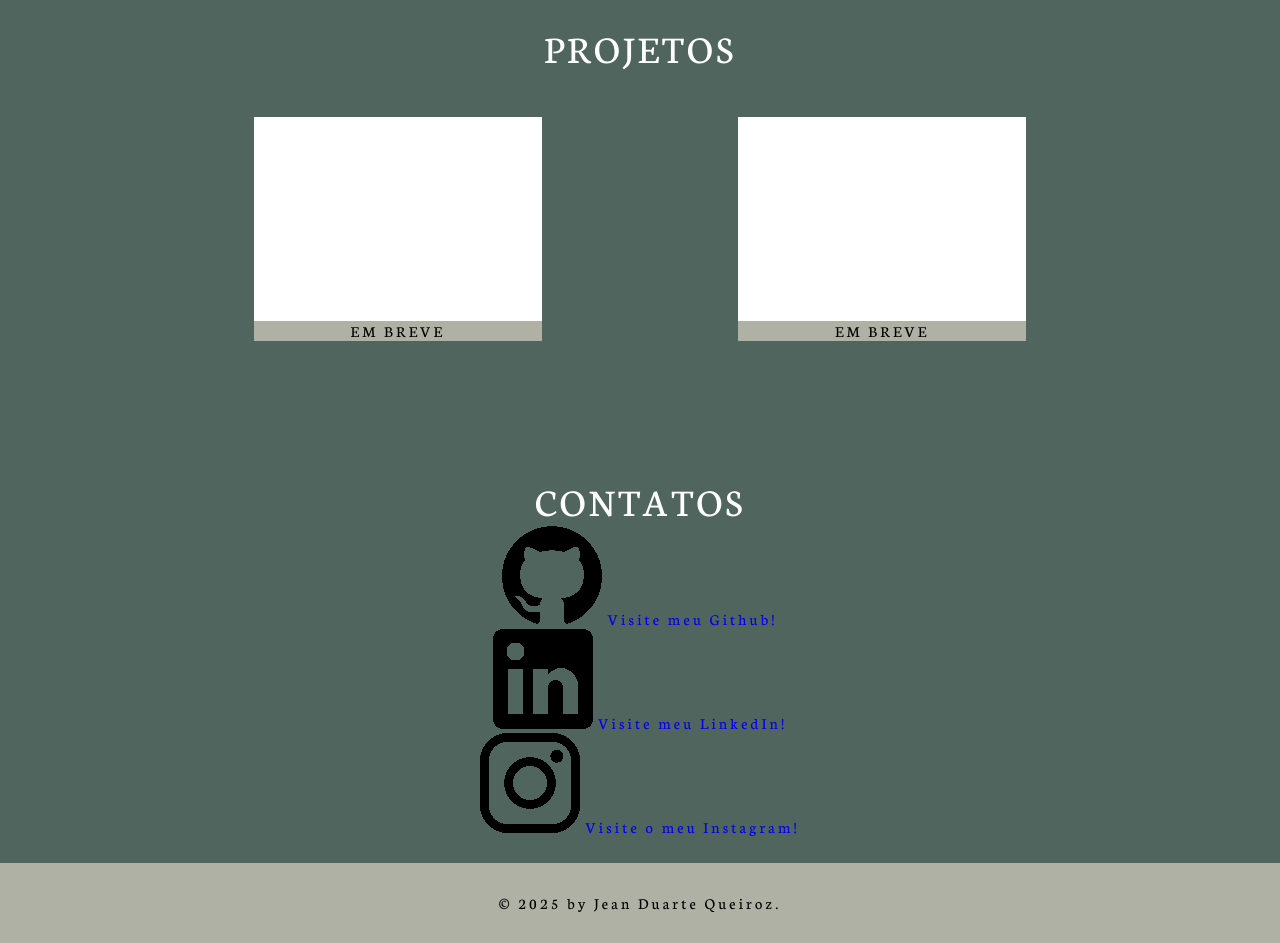
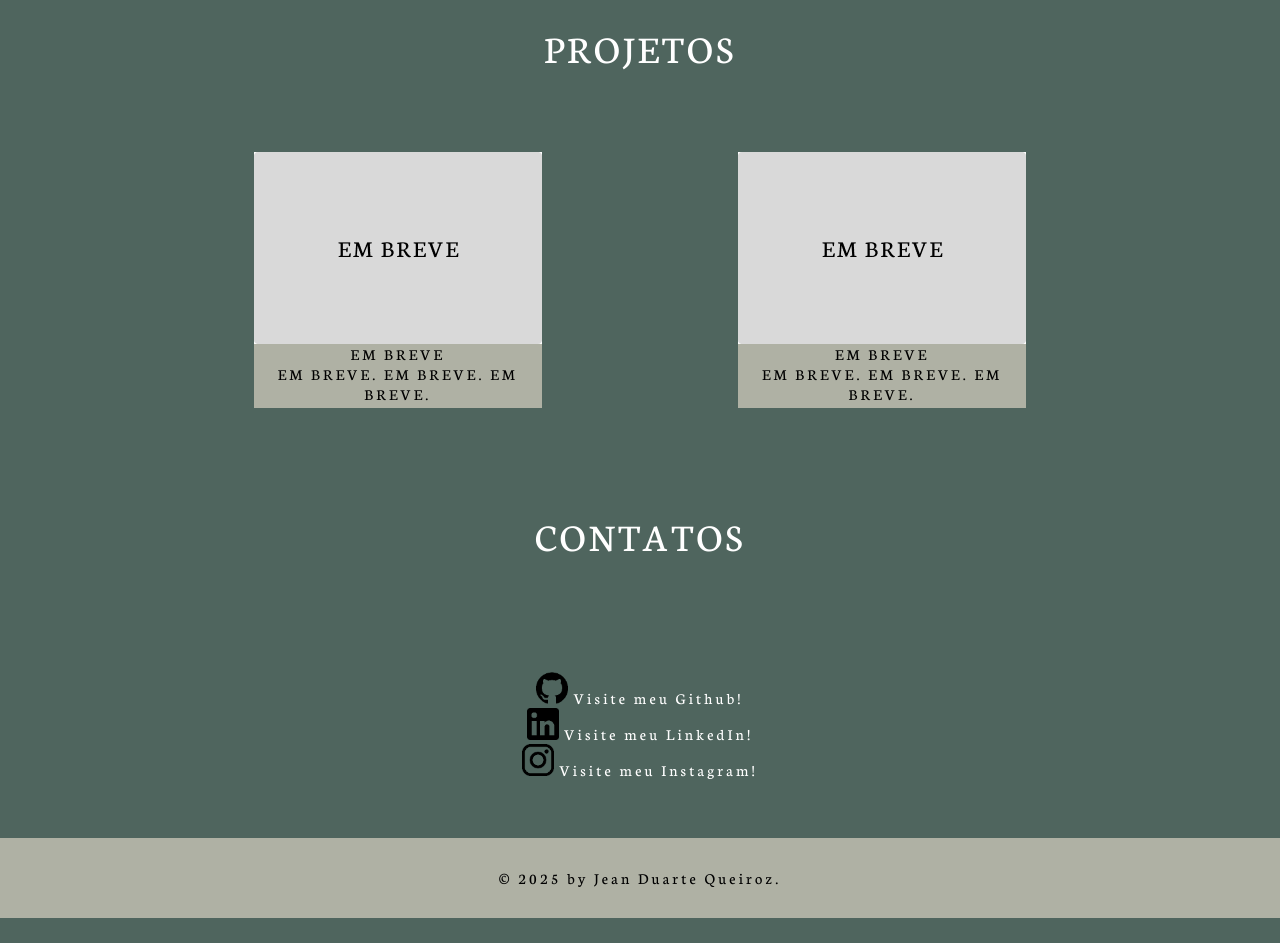
Before and after one commit to JeanDuarteQueiroz/Portfolio, a plain HTML site: page index.html in a window 1280 px wide. Shown: the part 1320-2263 px from the top of the page. After the commit the page ends 2238 px from the top, so only its background shows below. Drawn offline with Linux system fonts and the light colour scheme.

Commit message:
update-portfolio

```diff
--- a/index.html
+++ b/index.html
@@ -54,30 +54,37 @@
             <div class="div-wrapper" >
                 <div class="div-wrapper-projeto">
                     <div class="div-imagem-projeto">
-                        <img src="" alt="">
+                        <img class="img-projeto" src="assets/img-projeto.png" alt="Imagem Ilustrativa do Projeto">
                     </div>
                     <div class="div-texto-projeto">
-                        <p>EM BREVE</p>
+                        <p class="nome-projeto">EM BREVE</p>
+                        <p class="descricao-projeto"> EM BREVE. EM BREVE. EM BREVE.</p>
                     </div>
                 </div>
                 <div class="div-wrapper-projeto">
                     <div class="div-imagem-projeto">
-                        <img src="" alt="">
+                        <img class="img-projeto" src="assets/img-projeto.png" alt="Imagem Ilustrativa do Projeto">
                     </div>
                     <div class="div-texto-projeto">
-                        <p>EM BREVE</p>
+                        <p class="nome-projeto">EM BREVE</p>
+                        <p class="descricao-projeto"> EM BREVE. EM BREVE. EM BREVE.</p>
+
                     </div>
                 </div>
             </div>
         </section>
 
         <section id="section-contato">
-            <h2>CONTATOS</h2>
-            <ul>
-                <li> <a class="ancora-contatos" href="https://github.com/JeanDuarteQueiroz"> <img src="assets/icongithub.png" alt="Icone do Github"> Visite meu Github! </a></li>
-                <li> <a class="ancora-contatos" href="https://www.linkedin.com/in/jeanduartequeiroz/"> <img src="assets/iconlinkedin1.png" alt="Icone do LinkedIn"> Visite meu LinkedIn! </a></li>
-                <li> <a  href="https://www.instagram.com/_jeandq/" type="_blank"> <img src="assets/iconinstagram.png" alt="Icone do Instagram"> Visite o meu Instagram! </a></li>
-            </ul>
+            <div class="titulo-section-contato">
+                <h2>CONTATOS</h2>
+            </div>
+            <div class="div-lista-section-contato">
+                <ul>
+                    <li> <a class="ancora-contatos" href="https://github.com/JeanDuarteQueiroz"> <img class="img-contato" src="assets/icongithub.png" alt="Icone do Github"> Visite meu Github! </a></li>
+                    <li> <a class="ancora-contatos" href="https://www.linkedin.com/in/jeanduartequeiroz/"> <img class="img-contato" src="assets/iconlinkedin1.png" alt="Icone do LinkedIn"> Visite meu LinkedIn! </a></li>
+                    <li> <a class="ancora-contatos" href="https://www.instagram.com/_jeandq/" type="_blank"> <img class="img-contato" src="assets/iconinstagram.png" alt="Icone do Instagram"> Visite meu Instagram! </a></li>
+                </ul>
+            </div>
         </section>
     </main>
     <footer>
--- a/style.css
+++ b/style.css
@@ -7,7 +7,12 @@
 
     --fonte-principal: "Neuton", serif;
 
-    --largura-projeto: 20rem;
+    --largura-img: 18rem;
+    --altura-img: 12rem;
+
+    --largura-text: 18rem;
+    --altura-text: 4rem;
+
 }
 
 *{
@@ -49,6 +54,8 @@ header{
 .list-navbar-sections{
     padding: auto;
     display: flex;
+    align-items: center;
+    justify-content: center;
     gap: 4rem;
 }
 
@@ -61,6 +68,7 @@ header{
 
 .ancora-header:hover{
     color: var(--cor-terciaria);
+    transition: color 0.5s;
 }
 
 
@@ -155,7 +163,11 @@ header{
     background-color: var(--cor-terciaria);
     font-size: 1.2rem;
 }
-
+.ancora-curriculo:hover{
+    transition: color 0.5s;
+    background-color: var(--cor-secundaria);
+    color: var(--cor-primaria);
+}
 
 /*  FIM DA SECTION SOBRE MIM */
 /* ------------------------- */
@@ -165,14 +177,14 @@ header{
     text-align: center;
     margin: 0.8rem;
     padding: 0.8rem;
-    max-height: 50rem
+    min-height: 25rem
 }
 
 .titulo-section-projetos{
     align-items: center;
     justify-content: center;
     margin: 1rem;
-    padding: 5rem 0.8rem 0.8rem 0.8rem;
+    padding: 5rem 0.8rem 3rem 0.8rem;
 
 }
 
@@ -186,19 +198,23 @@ header{
 .div-wrapper-projeto{
     display: flex;
     flex-direction: column;
+    gap: none;
     width: 18rem;
-    height: 18rem;
 }
 
 .div-imagem-projeto{
     background-color: var(--cor-secundaria);
-    width: 18rem;
-    height: 12.75rem;
+    height: var(--altura-img);
+
+}
+
+.img-projeto{
+    max-width: 18rem;
 }
 
 .div-texto-projeto{
     background-color: var(--cor-terciaria);
-    width: 18rem;
+    height: var(--altura-text);
 }
 
 
@@ -212,6 +228,44 @@ header{
     margin: 0.8rem;
     padding: 0.8rem;
 }
+
+.titulo-section-contato{
+    align-items: center;
+    justify-content: center;
+    margin: 1rem;
+    padding: 1rem 0.8rem 5rem 0.8rem;
+}
+
+.div-lista-section-contato{
+    display: flex;
+    justify-content: center;
+    text-align: center;
+    margin: 1rem;
+    padding: 1rem;
+
+}
+
+.list-section-contato{
+    text-align: justify;
+}
+
+.ancora-contatos{
+    text-decoration: none;
+    color: var(--cor-secundaria);
+
+}
+
+.ancora-contatos:hover{
+    color: var(--cor-terciaria);
+    transition: color 0.5s;
+}
+
+.img-contato{
+    max-width: 2rem;
+    max-height: 2rem;
+}
+
+
 
 /*  FIM DA SECTION CONTATOS */
 /* ------------------------- */
```
Also changed, not shown: assets/img-projeto.png (added).
